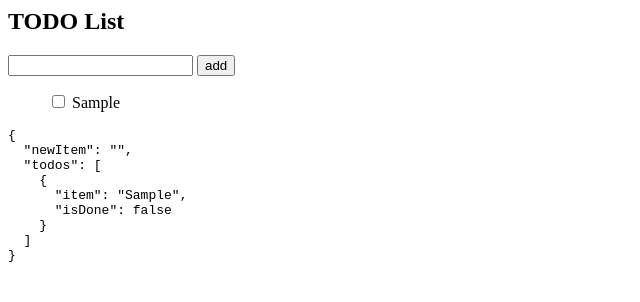
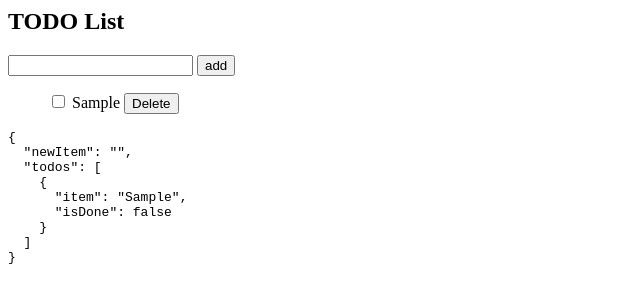
Before and after one commit to kktakano/vuejs-practice, a plain HTML site: page todo-app/index.html in a window 1280 px wide. Both pictures are taken after typing "Sample" into the empty fields and a click on the button "add". Shown: the whole page, without its empty margins (0-640 px from the left). Drawn offline with nearby package versions, Linux system fonts and the light colour scheme.

Commit message:
deleting_function_implementation
削除機能

```diff
--- a/todo-app/index.html
+++ b/todo-app/index.html
@@ -14,9 +14,10 @@
         </button>
       </form>
       <ul>
-        <li v-for="todo in todos">
+        <li v-for="(todo, index) in todos">
           <input type="checkbox" v-model="todo.isDone">
           <span v-bind:class="{ done: todo.isDone}">{{todo.item}}</span>
+          <button v-on:click="deleteItem(index)">Delete</button>
         </li>
       </ul>
       <pre>{{$data}}</pre>
--- a/todo-app/js/main.js
+++ b/todo-app/js/main.js
@@ -15,6 +15,11 @@ var app = new Vue({
       };
       this.todos.push(todo);
       this.newItem = '';
+    },
+    deleteItem: function(index){
+      // alert(index);
+      // index番目の、1つの要素を削除
+      this.todos.splice(index, 1)
     }
   }
 })
```
